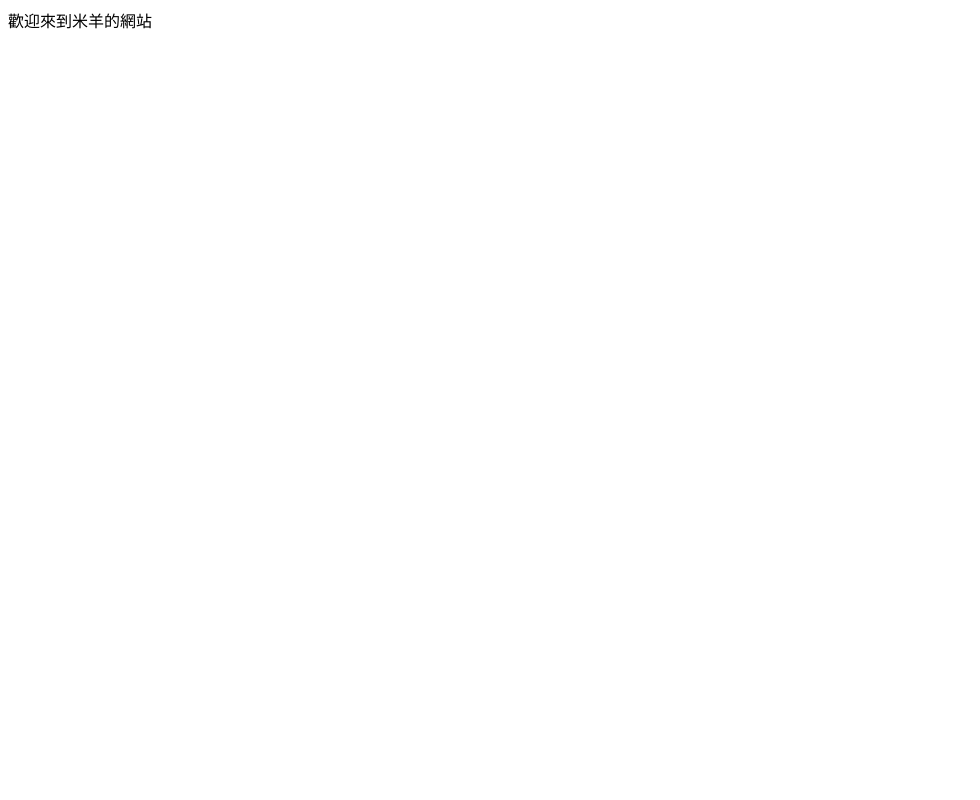
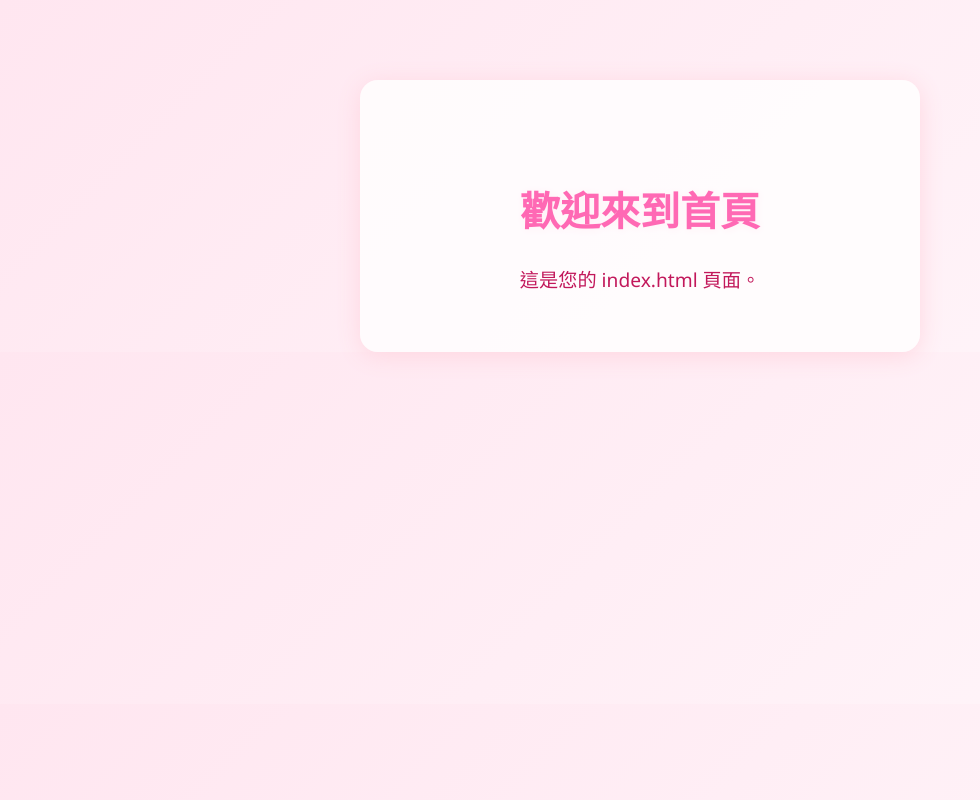
Before and after one commit to minyu321/minyu321.github.io, a plain HTML site: page index.html in a window 1280 px wide. Shown: the whole page, without its empty margins (0-980 px from the left). Drawn offline with Linux system fonts and the light colour scheme.

Commit message:
Add files via upload

```diff
--- a/index.html
+++ b/index.html
@@ -1 +1,42 @@
-歡迎來到米羊的網站
+<!DOCTYPE html>
+<html lang="zh-Hant">
+<head>
+    <meta charset="UTF-8">
+    <meta name="viewport" content="width=device-width, initial-scale=1.0">
+    <title>首頁</title>
+    <style>
+        body {
+            background: linear-gradient(135deg, #ffe6f0 0%, #fff6fa 100%);
+            color: #d63384;
+            font-family: 'Segoe UI', '微軟正黑體', Arial, sans-serif;
+            margin: 0;
+            padding: 0;
+        }
+        h1 {
+            color: #ff69b4;
+            text-shadow: 1px 1px 8px #fff0f6;
+            margin-top: 60px;
+            font-size: 2.5em;
+        }
+        p {
+            color: #c2185b;
+            font-size: 1.2em;
+        }
+        .container {
+            background: rgba(255,255,255,0.8);
+            border-radius: 18px;
+            box-shadow: 0 4px 24px #ffd6e0;
+            max-width: 500px;
+            margin: 80px auto 0 auto;
+            padding: 40px 30px;
+            text-align: center;
+        }
+    </style>
+</head>
+<body>
+    <div class="container">
+        <h1>歡迎來到首頁</h1>
+        <p>這是您的 index.html 頁面。</p>
+    </div>
+</body>
+</html>
```
